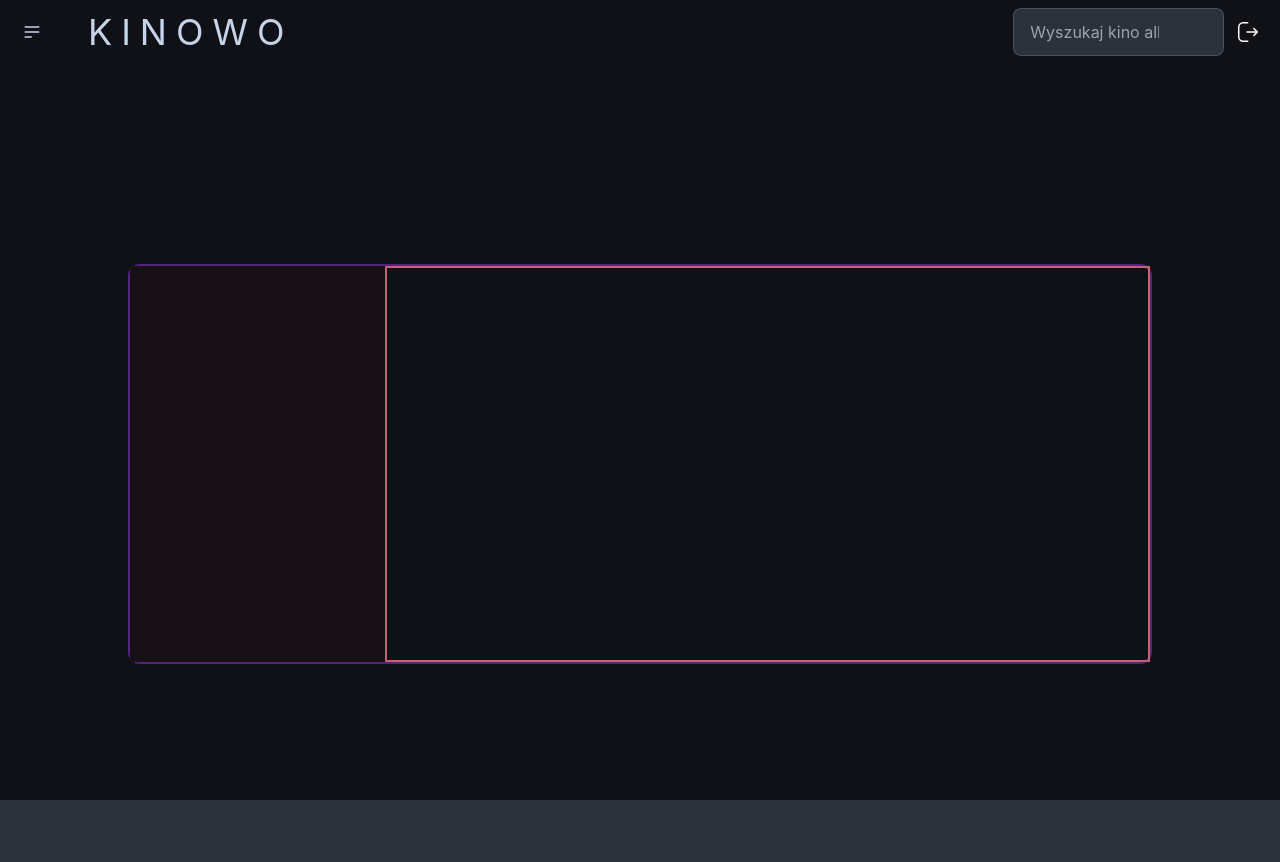
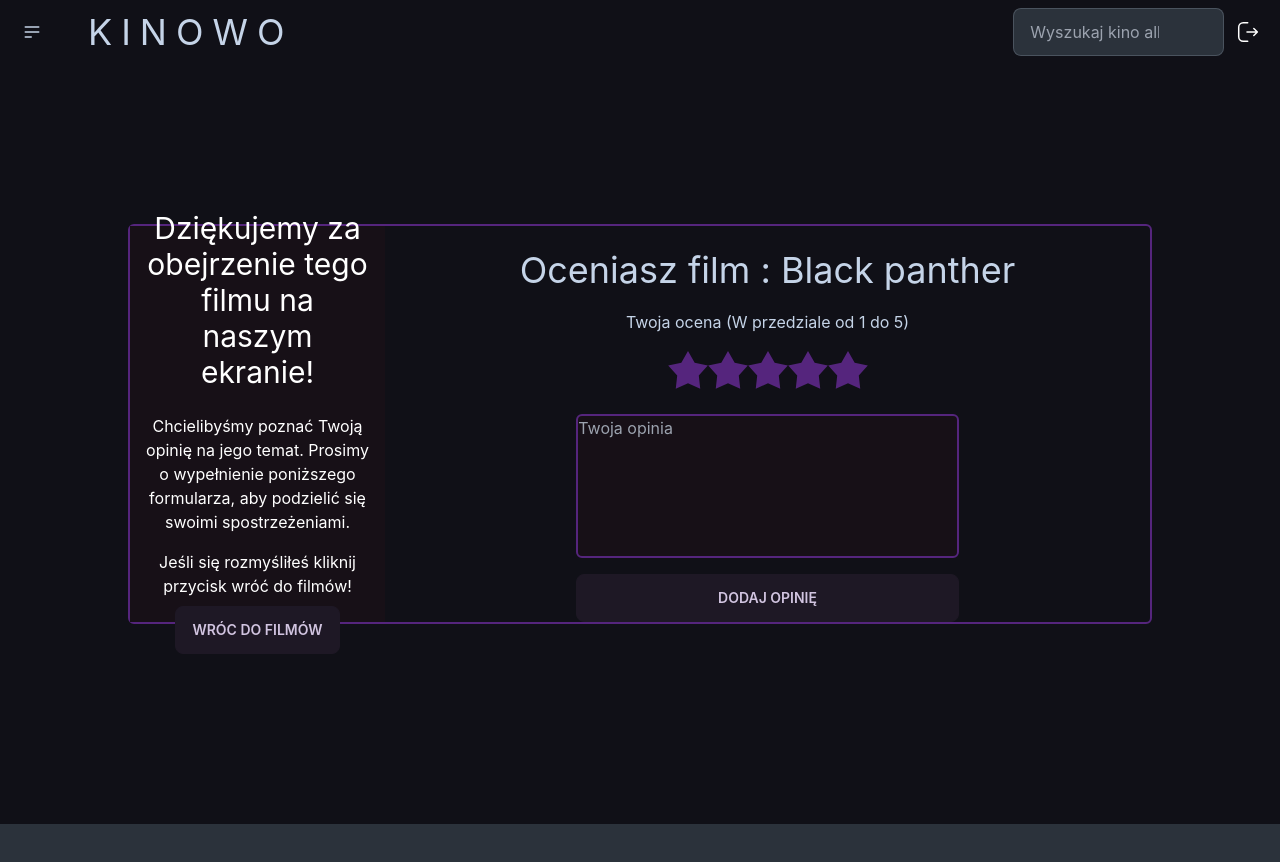
Before and after one commit to ZrodoZrodo/Kinowo, a React (Create React App) app in the folder kinowo-frontend/: page /addopinion in a window 1280 px wide. After the commit the page ends 824 px from the top, so only its background shows below. Built offline with nearby package versions, Linux system fonts and the light colour scheme.

Commit message:
Added view "AddOpinion"

```diff
--- a/kinowo-frontend/src/Components/Pages/AddOpinion.js
+++ b/kinowo-frontend/src/Components/Pages/AddOpinion.js
@@ -1,18 +1,69 @@
 import Footer from "../UI/Footer";
 import NavbarDashboard from "../UI/NavbarDashboard";
+const film = { name: "Black panther" };
 
 const AddOpinion = () => {
   return (
-    <div className="h-screen ">
+    <div className="h-screen bg-dark-purple">
       <NavbarDashboard></NavbarDashboard>
-      <div className="h-full w-full flex justify-center">
-        <div className="h-1/2 border-2 w-4/5 flex justify-center rounded-xl border-purple self-center">
-          <div className=" w-1/3 h-full bg-[#171017]"></div>
-          <form className="border-2 border-pink w-full"></form>
+      <div className="h-full w-full flex justify-center -mt-10 bg-dark-purple">
+        <div className="h-1/2 border-2 w-4/5 flex justify-center rounded-md border-purple self-center">
+          <div className="flex w-1/3 h-full bg-[#171017]">
+            <p className="text-center p-4 self-center text-white">
+              <p className="text-3xl mt-4">
+                Dziękujemy za obejrzenie tego filmu na naszym ekranie!
+              </p>
+              <p className="mt-6">
+                Chcielibyśmy poznać Twoją opinię na jego temat. Prosimy o
+                wypełnienie poniższego formularza, aby podzielić się swoimi
+                spostrzeżeniami.
+                <br />
+                <p className="mt-4">Jeśli się rozmyśliłeś kliknij przycisk wróć do filmów!</p>
+              </p>
+              <p className="btn mt-2">Wróc do filmów</p>
+            </p>
+          </div>
+          <form className="border-1 border-purple w-full text-center flex flex-col ">
+            <p className=" mt-6 text-4xl">Oceniasz film : {film.name} </p>
+            <p className=" mt-5">Twoja ocena (W przedziale od 1 do 5)</p>
+            <div class="rating rating-lg mt-4 self-center ">
+              <input
+                type="radio"
+                name="rating-9"
+                class="mask mask-star-2 bg-purple"
+              />
+              <input
+                type="radio"
+                name="rating-9"
+                class="mask mask-star-2 bg-purple"
+              />
+              <input
+                type="radio"
+                name="rating-9"
+                class="mask mask-star-2 bg-purple"
+              />
+              <input
+                type="radio"
+                name="rating-9"
+                class="mask mask-star-2 bg-purple"
+              />
+              <input
+                type="radio"
+                name="rating-9"
+                class="mask mask-star-2 bg-purple"
+              />
+            </div>
+            <textarea
+              type="text"
+              rows="8"
+              cols="100"
+              placeholder="Twoja opinia"
+              className="rounded-md caret-transparent bg-[#171017] border-2 border-purple resize-none self-center text-left w-11/12 md:w-1/2 mt-6 "
+            />
+            <button className="btn mt-4 w-1/2 self-center">Dodaj opinię</button>
+          </form>
         </div>
-
       </div>
-
     </div>
   );
 };
```
